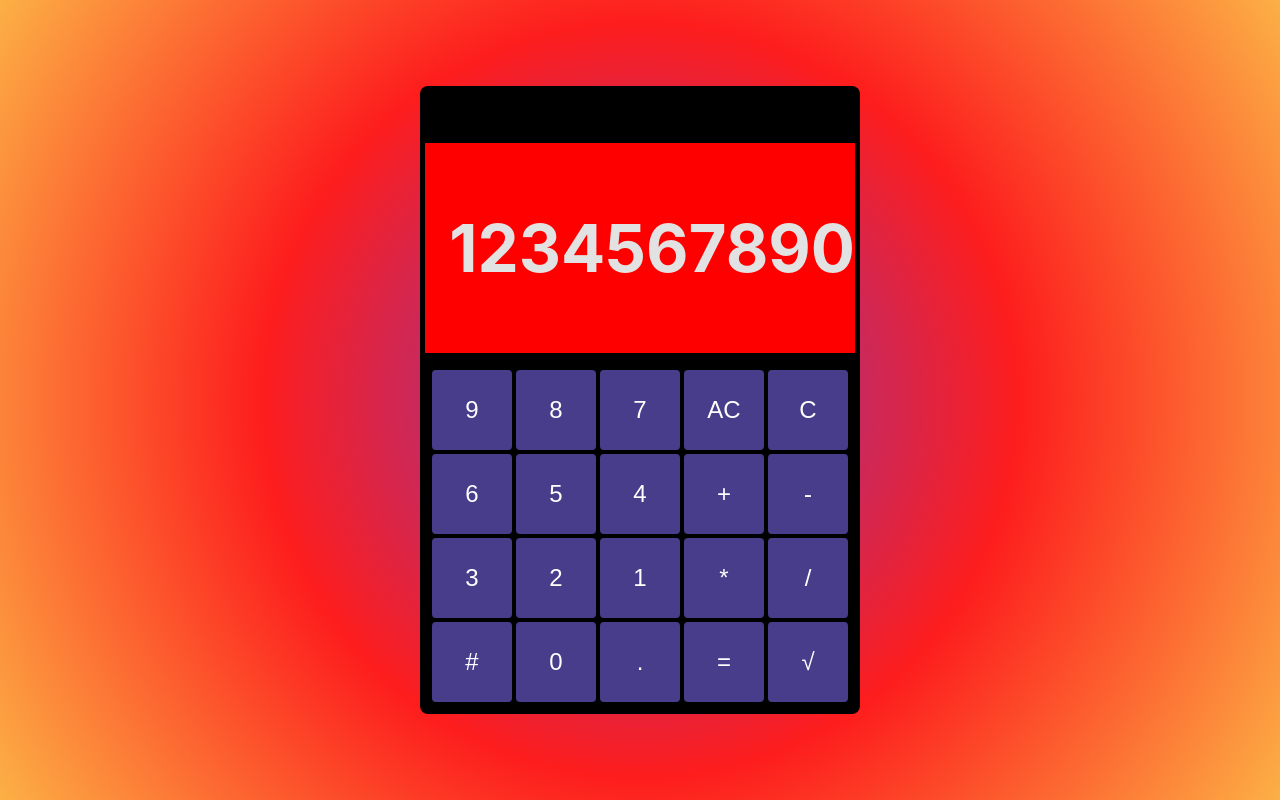
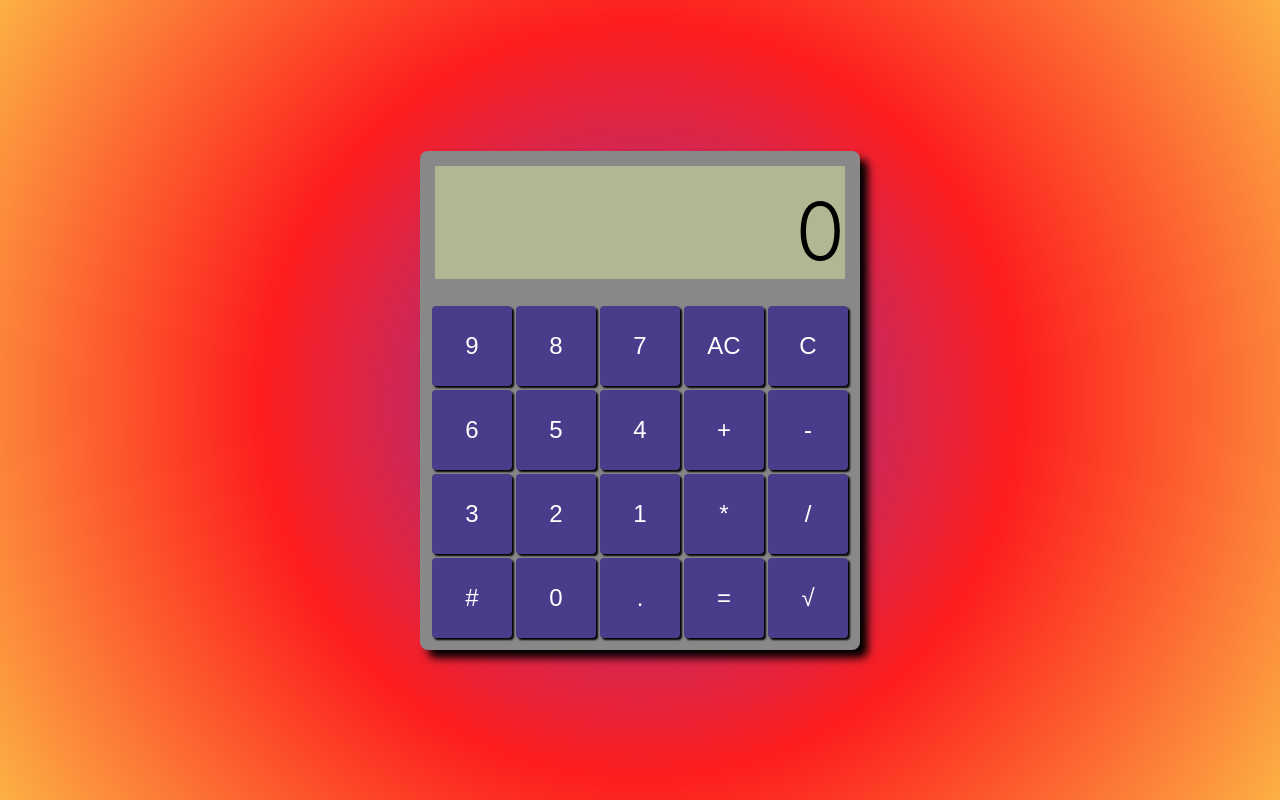
Before and after one commit to sebmiet/calculator-react, a React (Create React App) app: page / in a window 1280 px wide. Built offline with nearby package versions, Linux system fonts and the light colour scheme.

Commit message:
basic logic added

```diff
--- a/src/App.js
+++ b/src/App.js
@@ -1,14 +1,78 @@
-import React, {useState} from 'react';
-import { Display } from './components/Display';
-import { Keyboard } from './components/Keyboard';
+import React, { useState } from "react";
+import { Display } from "./components/Display";
+import { Keyboard } from "./components/Keyboard";
 
 const App = () => {
+  const [isResult, setIsResult] = useState(true);
+  const [input, setInput] = useState(null);
+  const [result, setResult] = useState(0);
+  let [history, setHistory] = useState("");
+
+  const handleNumButtons = (value) => {
+    const newInput = [input, value];
+    setInput(parseFloat(newInput.join("")));
+    setHistory((history += value));
+  };
+
+  const handleFunButtons = (key) => {
+    // if (
+    //   history[history.length - 1] === "+" ||
+    //   history[history.length - 1] === "-" ||
+    //   history[history.length - 1] === "*" ||
+    //   history[history.length - 1] === "/"
+    // ) {
+    //   return;
+    // }
+    //setResult(parseFloat(input));
+    setHistory((history += key));
+    setInput("");
+
+    // const number = input;
+    // setResult(input);
+
+    switch (key) {
+      case "AC":
+        return handleAC();
+      case "C":
+        return setInput(null);
+      case "+":
+        return setResult(result + input);
+      case "-":
+        return setResult((prevState) => prevState - input);
+      case "*":
+        return setResult((prevState) => prevState * input);
+      case "/":
+        return setResult((prevState) => prevState / input);
+      case "√":
+        return setResult((prevState) => Math.sqrt(prevState));
+      case "=":
+        return result;
+      default:
+        return "foo";
+    }
+  };
+
+  const handleAC = () => {
+    setInput(null);
+    setResult(0);
+    setHistory([]);
+  };
+
   return (
     <div className="calculator-container">
-      <Display />
-      <Keyboard />
+      <Display
+        isResult={isResult}
+        input={input}
+        result={result}
+        history={history}
+      />
+      <Keyboard
+        handleFunButtons={handleFunButtons}
+        handleNumButtons={handleNumButtons}
+        setIsResult={setIsResult}
+      />
     </div>
   );
-}
+};
 
 export default App;
--- a/src/components/Display.js
+++ b/src/components/Display.js
@@ -1,14 +1,14 @@
-import React from 'react'
+import React from "react";
 
-export const Display = () => {
+export const Display = ({ history, input, result, isResult }) => {
   return (
     <div className="display-container">
       <div className="display-history">
-                <p>input history</p>
+        <p>{history}</p>
       </div>
       <div className="display-result">
-                <h3>1234567890</h3>
+        <h3>{isResult ? result : input}</h3>
       </div>
     </div>
-    )
-}
+  );
+};
--- a/src/components/Keyboard.js
+++ b/src/components/Keyboard.js
@@ -1,17 +1,46 @@
-import React from 'react'
+import React from "react";
 
-export const Keyboard = (props) => {
-    const numButtons = [9,8,7,6,5,4,3,2,1,'#',0,'.'].map(btnValue => {
-        return (<button key={btnValue} className='keyboard-btns-num'>{btnValue}</button>)
-      });
-    const funButtons = ['AC', 'C', '+', '-', '*', '/', '=', '√'].map(btnValue => {
-        return (<button key={btnValue} className='keyboard-btns-fun'>{btnValue}</button>)
-    })
-    return (
-        <div className = "keyboard-container">
-            <div>{numButtons}</div>
-            <div>{funButtons}</div>
-        </div>
-
-    )
-}
+export const Keyboard = ({
+  handleFunButtons,
+  handleNumButtons,
+  setIsResult,
+}) => {
+  const numButtons = [9, 8, 7, 6, 5, 4, 3, 2, 1, "#", 0, "."].map(
+    (btnValue) => {
+      return (
+        <button
+          key={btnValue}
+          onClick={() => {
+            handleNumButtons(btnValue);
+            setIsResult(false);
+          }}
+          className="keyboard-btns-num"
+        >
+          {btnValue}
+        </button>
+      );
+    }
+  );
+  const funButtons = ["AC", "C", "+", "-", "*", "/", "=", "√"].map(
+    (btnValue) => {
+      return (
+        <button
+          key={btnValue}
+          onClick={() => {
+            handleFunButtons(btnValue);
+            setIsResult(true);
+          }}
+          className="keyboard-btns-fun"
+        >
+          {btnValue}
+        </button>
+      );
+    }
+  );
+  return (
+    <div className="keyboard-container">
+      <div>{numButtons}</div>
+      <div>{funButtons}</div>
+    </div>
+  );
+};
--- a/src/index.css
+++ b/src/index.css
@@ -2,43 +2,51 @@ body {
   margin: 0;
   padding: 0;
   box-sizing: border-box;
-  font-family: -apple-system, BlinkMacSystemFont, 'Segoe UI', 'Roboto', 'Oxygen',
-    'Ubuntu', 'Cantarell', 'Fira Sans', 'Droid Sans', 'Helvetica Neue',
+  font-family: -apple-system, BlinkMacSystemFont, "Segoe UI", "Roboto", "Oxygen",
+    "Ubuntu", "Cantarell", "Fira Sans", "Droid Sans", "Helvetica Neue",
     sans-serif;
   -webkit-font-smoothing: antialiased;
   -moz-osx-font-smoothing: grayscale;
 }
-div#root{
+div#root {
   display: flex;
   justify-content: center;
   align-items: center;
   min-height: 100vh;
   min-width: auto;
-  background: rgb(131,58,180);
-  background: radial-gradient(circle, rgba(131,58,180,1) 0%, rgba(209,39,83,1) 32%, rgba(253,29,29,1) 50%, rgba(252,176,69,1) 100%);
+  background: rgb(131, 58, 180);
+  background: radial-gradient(
+    circle,
+    rgba(131, 58, 180, 1) 0%,
+    rgba(209, 39, 83, 1) 32%,
+    rgba(253, 29, 29, 1) 50%,
+    rgba(252, 176, 69, 1) 100%
+  );
 }
 
-div.calculator-container{
+div.calculator-container {
   display: flex;
   flex-direction: column;
   justify-content: center;
-  min-height: 70vh;
+  max-height: 70vh;
   min-width: auto;
-  background: #000000;
+  max-width: 440px;
+  background: #888888;
   border-radius: 8px;
+  box-shadow: 8px 8px 8px black;
 }
-div.keyboard-container{
+div.keyboard-container {
   max-width: 420px;
   display: flex;
   padding: 10px 10px;
 }
-div.keyboard-keys-num{
+div.keyboard-keys-num {
   width: 60%;
 }
-div.keyboard-keys-fun{
+div.keyboard-keys-fun {
   width: 40%;
 }
-button{
+button {
   width: 80px;
   height: 80px;
   background: darkslateblue;
@@ -46,21 +54,55 @@ button{
   font-size: 1.5rem;
   border: none;
   border-radius: 4px;
-  margin: 2px
+  margin: 2px;
+  box-shadow: 2px 2px 2px black;
+  transition: 0.9s;
 }
-div.display-container{
+button:hover {
+  background: rgb(101, 96, 129);
+}
+div.display-container {
   display: flex;
+  max-height: 200px;
   flex-direction: column;
   /* min-height: 100px; */
-  padding: 5px 5px;
+  padding: 15px 15px;
+}
+div.display-result {
+  display: flex;
+  padding: 0;
+  margin: 0;
+  font-family: -apple-system, BlinkMacSystemFont, "Segoe UI", Roboto, Oxygen,
+    Ubuntu, Cantarell, "Open Sans", "Helvetica Neue", sans-serif;
+  color: #e2e2e2;
+  background: #b3b692;
+  text-align: right;
+  justify-content: flex-end;
+}
+.display-result > h3 {
+  margin: 0;
+  padding: 0;
+  font-size: 80px;
+  font-weight: 300;
+  overflow-x: hidden;
+  color: #000000;
+}
+div.display-history {
+  display: flex;
+  padding: 0;
+  margin: 0;
+  min-height: 16px;
+  font-family: -apple-system, BlinkMacSystemFont, "Segoe UI", Roboto, Oxygen,
+    Ubuntu, Cantarell, "Open Sans", "Helvetica Neue", sans-serif;
 
+  background: #b3b692;
+  text-align: right;
+  justify-content: flex-end;
 }
-div.display-result{
-  display: flex;
-  font-size: 3.5rem;
-  font-family: -apple-system, BlinkMacSystemFont, 'Segoe UI', Roboto, Oxygen, Ubuntu, Cantarell, 'Open Sans', 'Helvetica Neue', sans-serif;
-  color: #e2e2e2;
-  background: red;
-  justify-content: flex-end;
-  align-items: flex-end;
+.display-history > p {
+  margin: 0;
+  padding: 0;
+  font-size: 12px;
+  color: #000000;
+  overflow-x: hidden;
 }
```
Also changed, not shown: 2 other files (tests, documents, lock files or other folders). Lines whose indentation alone changed are shown as unchanged.
